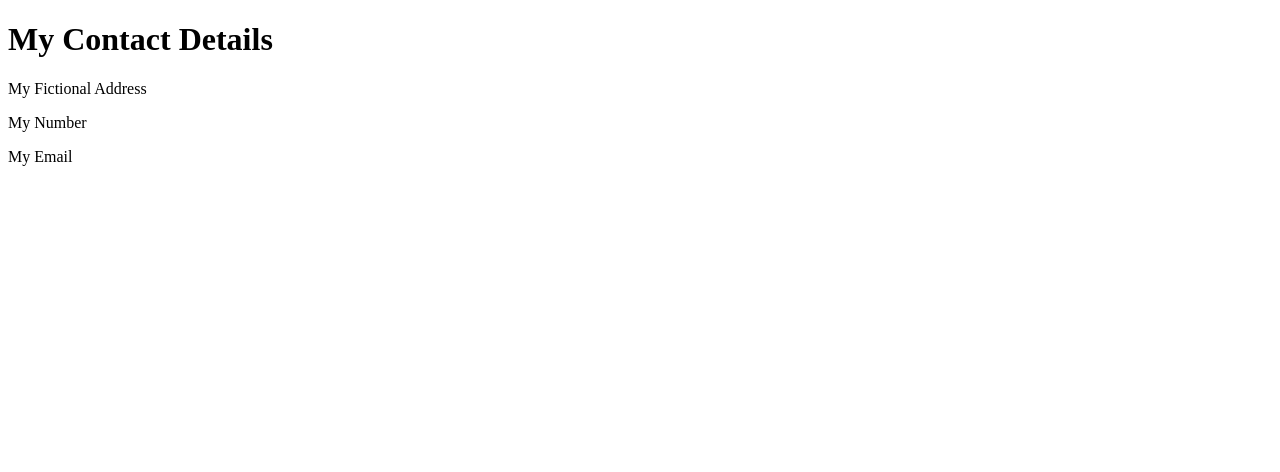
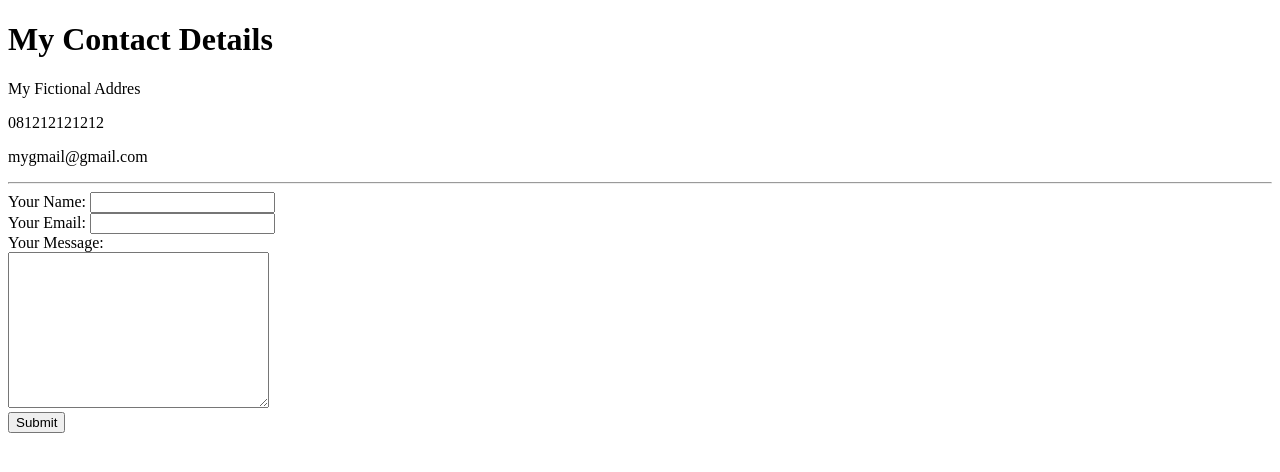
Before and after one commit to arkawisoft/cv, a plain HTML site: page contact.html in a window 1280 px wide. Drawn offline with Linux system fonts and the light colour scheme.

Commit message:
Update contact.html

```diff
--- a/contact.html
+++ b/contact.html
@@ -1,4 +1,4 @@
-<!doctype html>
+<!DOCTYPE html>
 <html lang="en">
     <head>
         <meta charset="UTF-8">
@@ -6,8 +6,22 @@
     </head>
     <body>
         <h1>My Contact Details</h1>
-        <p>My Fictional Address</p>
-        <p>My Number</p>
-        <p>My Email</p>
+        <p>My Fictional Addres</p>
+        <p>081212121212</p>
+        <p>mygmail@gmail.com</p>
+        <hr>
+        <form action="mailto:arkawiff@gmail.com" method="post" enctype="text/plain">
+            <label>Your Name:</label>
+            <input type="text" name="yourName" value="">
+            <br>
+            <label>Your Email:</label>
+            <input type="email" name="yourEmail" value="">
+            <br>
+            <label>Your Message:</label>
+            <br>
+            <textarea name="yourMessage" id="" cols="30" rows="10"></textarea>
+            <br>
+            <input type="submit" name="">
+        </form>
     </body>
 </html>
```
